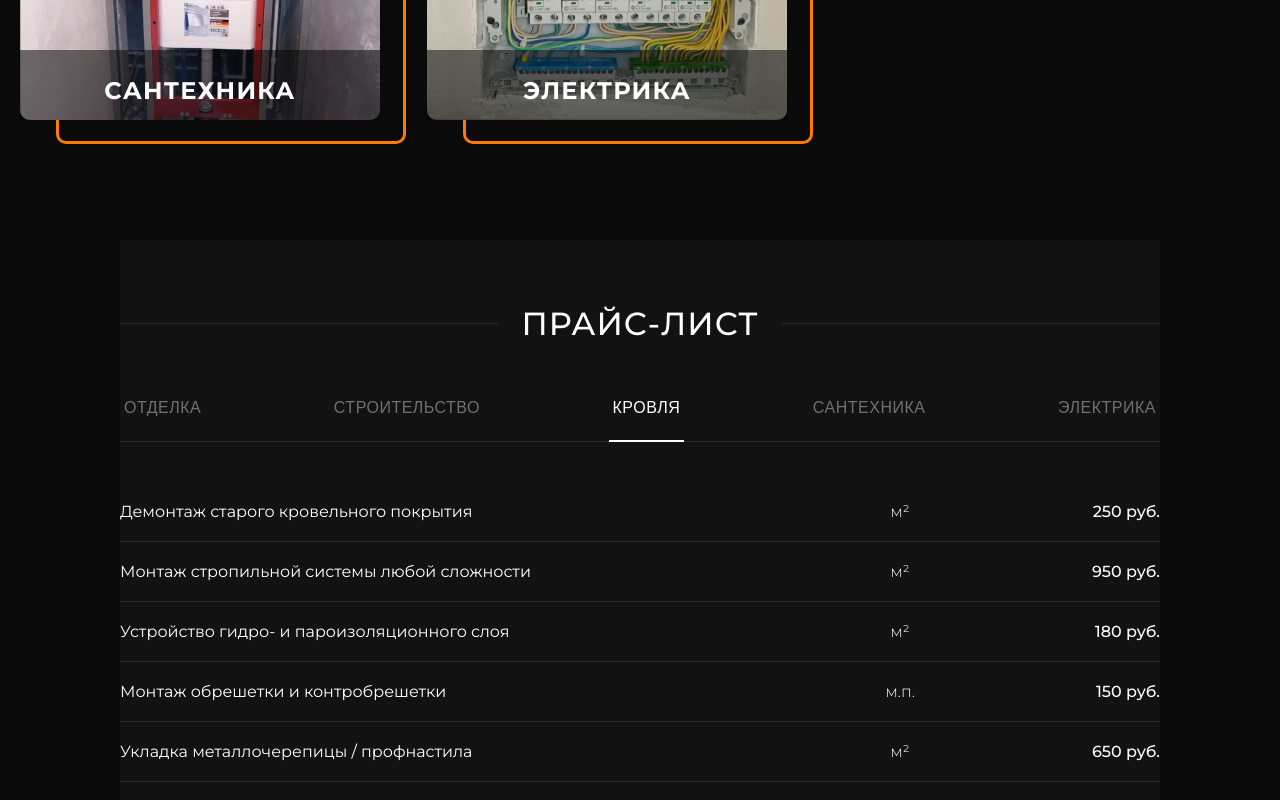
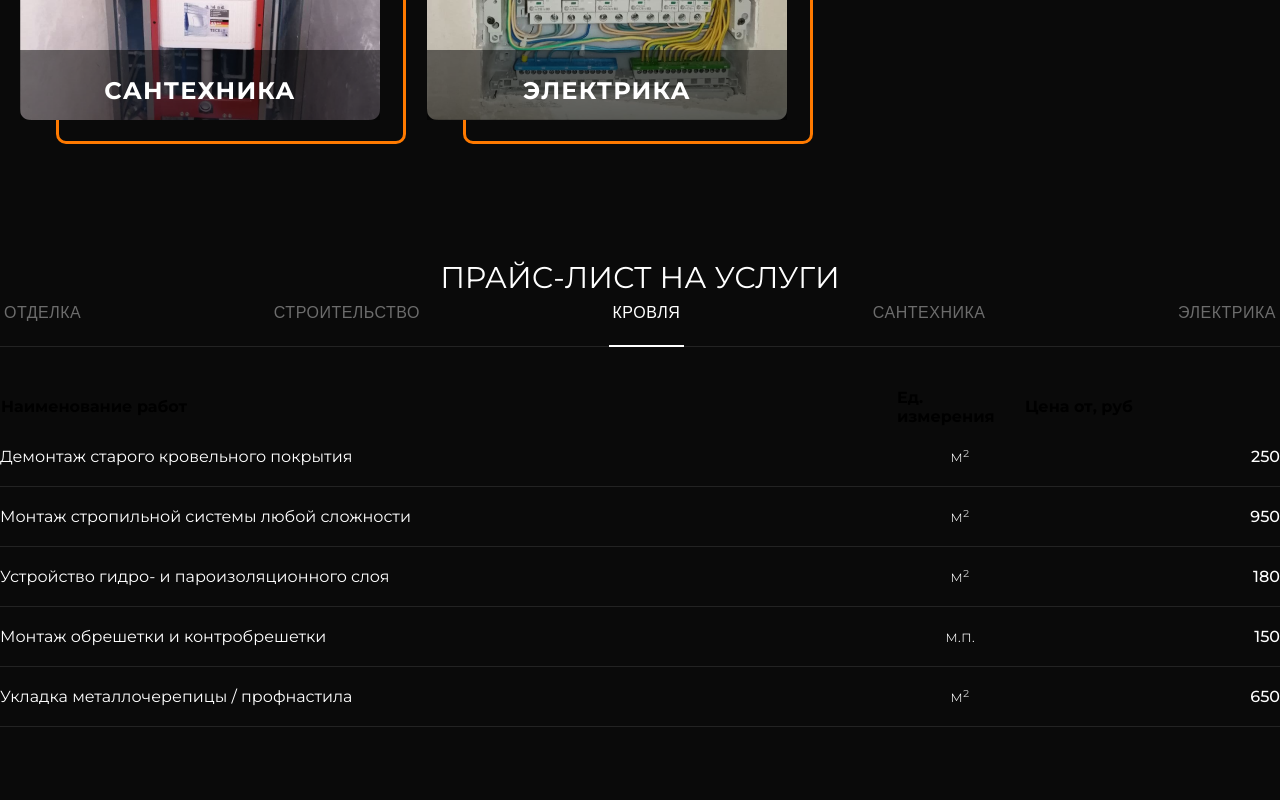
Before and after one commit to 34admal/Portfolio, a React (Create React App) app in the folder homel_build_site/: page / in a window 1280 px wide. Shown: the part 5283-6083 px from the top of the page. Built offline with nearby package versions, Linux system fonts and the light colour scheme.

Commit message:
feat(price): initialize PriceComponent structure and data layer

```diff
--- a/homel_build_site/src/components/PriceComponent/PriceComponent.jsx
+++ b/homel_build_site/src/components/PriceComponent/PriceComponent.jsx
@@ -14,12 +14,10 @@ function PriceComponent() {
 
   return (
     <section className={styles.priceSection}>
-      {/* Шапка блока */}
-      <div className={styles.headerRow}>
-        <span className={`${styles.line} ${styles.lineLeft}`} />
-        <span className={styles.title}>ПРАЙС-ЛИСТ</span>
-        <span className={`${styles.line} ${styles.lineRight}`} />
-      </div>
+
+        <span className={styles.title}>ПРАЙС-ЛИСТ НА УСЛУГИ</span>
+
+
 
       {/* Горизонтальное меню вкладок */}
       <div className={styles.tabsMenu}>
@@ -35,14 +33,21 @@ function PriceComponent() {
       </div>
 
       {/* Динамическая таблица цен */}
-      <div className={styles.tableContainer}>
+       <div className={styles.tableContainer}>
         <table className={styles.priceTable}>
+          <thead>
+            <tr className={styles.thRow}>
+              <th className={styles.thName}>Наименование работ</th>
+              <th className={styles.thUnit}>Ед. измерения</th>
+              <th className={styles.thPrice}>Цена от, руб</th>
+            </tr>
+          </thead>
           <tbody>
             {currentItems.map((item) => (
               <tr key={item.id} className={styles.tableRow}>
                 <td className={styles.itemName}>{item.name}</td>
                 <td className={styles.itemUnit}>{item.unit}</td>
-                <td className={styles.itemPrice}>{item.price} руб.</td>
+                <td className={styles.itemPrice}>{item.price}</td>
               </tr>
             ))}
           </tbody>
--- a/homel_build_site/src/components/PriceComponent/PriceComponent.module.css
+++ b/homel_build_site/src/components/PriceComponent/PriceComponent.module.css
@@ -1,37 +1,25 @@
-/* Основной контейнер секции */
+
 .priceSection {
-  padding: 64px 0;
-  background-color: #121212;
-  width: 100%;
-  max-width: 1040px;
-  margin: 0 auto;
-  font-family: inherit;
+  margin-top: 115px;
 }
 
-/* Шапка блока с линиями по бокам (копия стиля Галереи) */
-.headerRow {
-  display: flex;
-  align-items: center;
-  justify-content: center;
-  margin-bottom: 48px;
-  width: 100%;
+
+
+
+.title {
+  display: block;
+  color: rgba(255, 255, 255, 1);
+  font-size: 30px;
+  font-weight: 400;
+  line-height: 37px;
+  text-transform: uppercase;
+  text-align: center;
+
 }
 
-.title {
-  font-size: 32px;
-  font-weight: 500;
-  color: #ffffff;
-  padding: 0 24px;
-  letter-spacing: 1px;
-}
 
-.line {
-  flex-grow: 1;
-  height: 1px;
-  background: rgba(255, 255, 255, 0.1);
-}
 
-/* Горизонтальное меню переключения вкладок */
+
 .tabsMenu {
   display: flex;
   justify-content: space-between;
```
